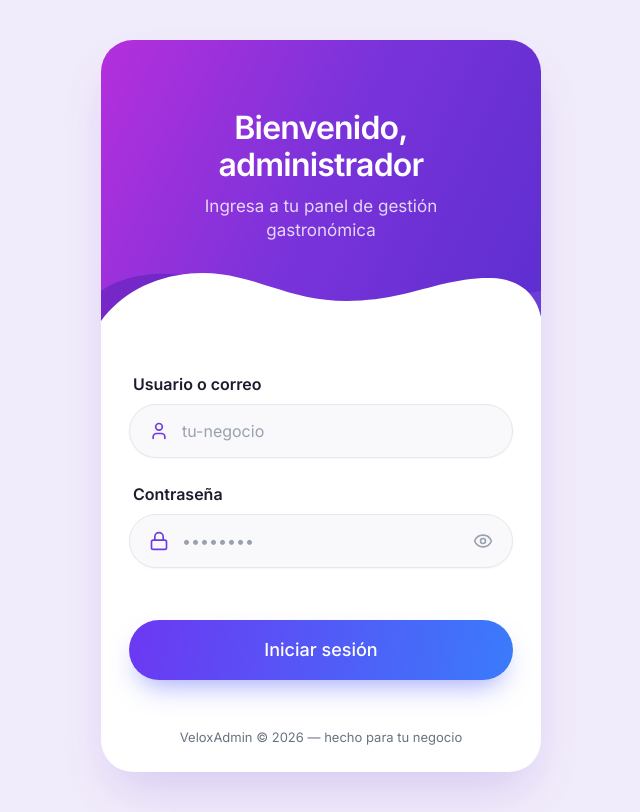
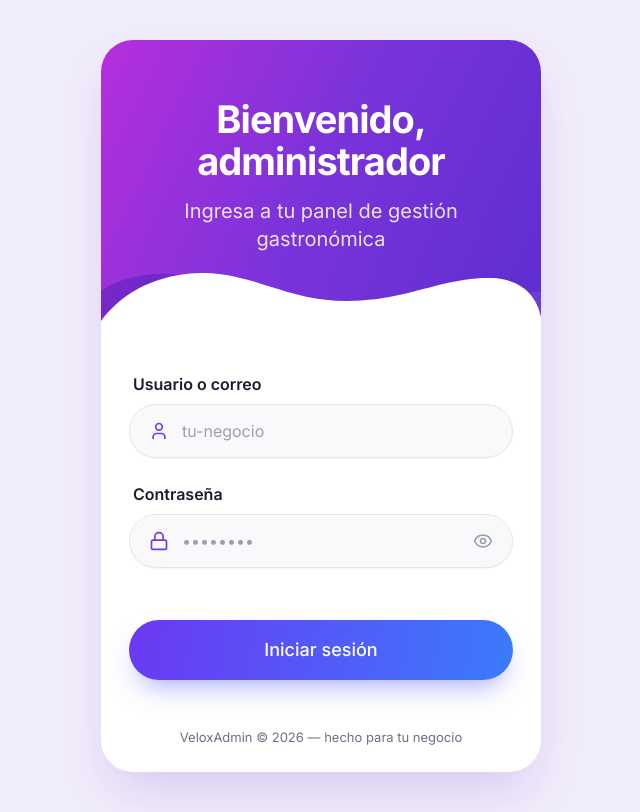
Before and after one commit to veloxappco/Velox-Control, a Next.js app: page /login in a window 1280 px wide. Shown: the whole page, without its empty margins (319-959 px from the left). Built offline with nearby package versions, Linux system fonts and the light colour scheme.

Commit message:
Login: titulo mas grande en bold y subtitulo mas grande

```diff
--- a/app/globals.css
+++ b/app/globals.css
@@ -6,7 +6,7 @@
  * @import "tailwindcss". */
 @import url("https://fonts.googleapis.com/css2?family=Plus+Jakarta+Sans:wght@500;600;700;800&display=swap");
 /* Inter: tipografía de la pantalla de login. */
-@import url("https://fonts.googleapis.com/css2?family=Inter:wght@400;500;600&display=swap");
+@import url("https://fonts.googleapis.com/css2?family=Inter:wght@400;500;600;700&display=swap");
 @import "tailwindcss";
 @import "tw-animate-css";
 
--- a/app/login/page.tsx
+++ b/app/login/page.tsx
@@ -71,12 +71,12 @@ function LoginForm() {
           className="relative flex min-h-[40dvh] flex-col justify-center px-7 pb-24 pt-[max(env(safe-area-inset-top),3rem)] text-center text-white"
           style={{ background: "linear-gradient(115deg, #B52FDC 0%, #7A33DA 48%, #5B2ECF 100%)" }}
         >
-          <h1 className="text-[32px] font-semibold leading-[1.15] tracking-tight">
+          <h1 className="text-[38px] font-bold leading-[1.1] tracking-tight">
             Bienvenido,
             <br />
             administrador
           </h1>
-          <p className="mx-auto mt-3 max-w-[17rem] text-[17px] leading-snug text-white/80">
+          <p className="mx-auto mt-4 max-w-[20rem] text-xl leading-snug text-white/85">
             Ingresa a tu panel de gestión gastronómica
           </p>
 
```
